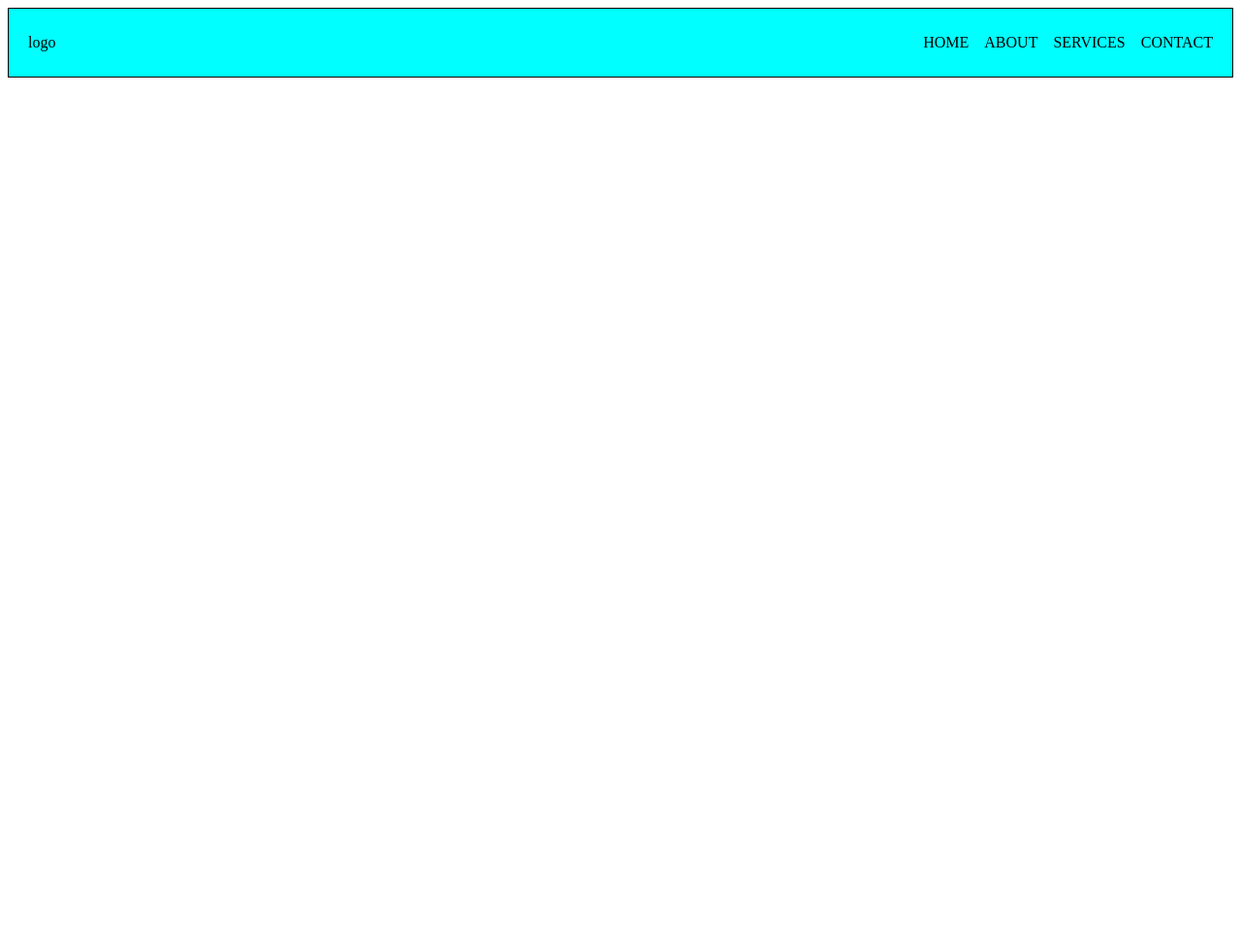
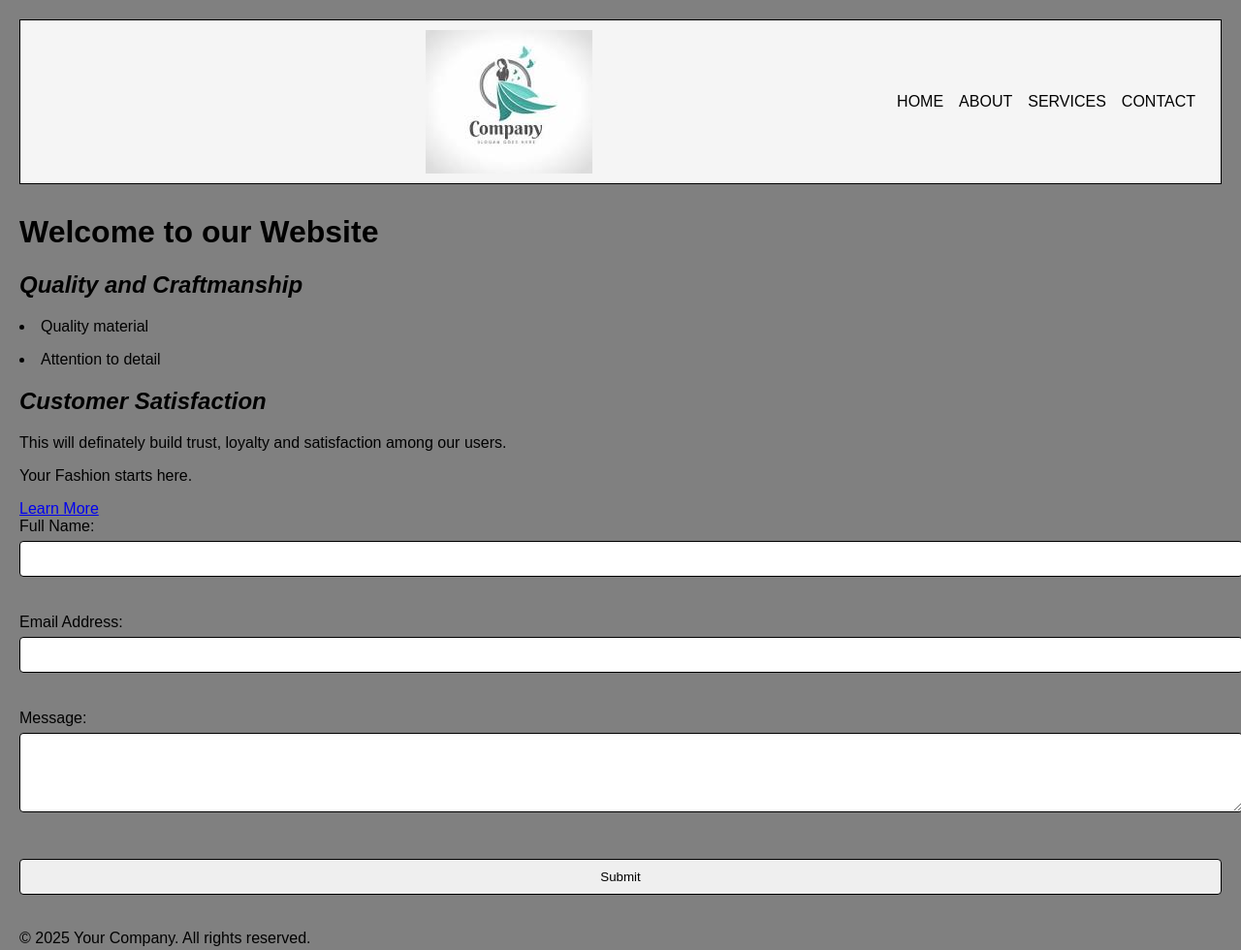
Before and after one commit to ritaedna/landing-page1, a plain HTML site: page index.html in a window 1280 px wide. Shown: the whole page at 97% size. Before the commit the page ends 800 px from the top, so only its background shows below. Drawn offline with Linux system fonts and the light colour scheme.

Commit message:
updated page layout

```diff
--- a/index.html
+++ b/index.html
@@ -3,12 +3,17 @@
 <head>
     <meta charset="UTF-8">
     <meta name="viewport" content="width=device-width, initial-scale=1.0">
-    <title>Document</title>
-    <link rel="stylesheet" href="style.css">
+    <title>landing-page1</title>
+    <link rel="stylesheet" href="stle.css">
 </head>
 <body>
+    </section>
+
+    <section class="hero"></section>
+    <div class="content"></div>
     <nav class="navbar">
-    <div class="LOGO">logo</div>
+     <div class="logo"></div>
+     <img src="download.jpg">
 
     <ul class="nav-links">
     <li><a href="#">HOME</a></li>
@@ -20,4 +25,30 @@
     </nav>
 
 </body>
+    </section>
+<section class="hero"></section>
+<div class="hero-content"></div>
+ <h1>Welcome to our Website</h1>
+ <h2>Quality and Craftmanship</h2>
+      <p><li>Quality material</li></p>
+      <p><li>Attention to detail</li></p>
+    </section>
+     <h2>Customer Satisfaction</h2>
+      <p>This will definately build trust, loyalty and satisfaction among our users.</p>
+  <p>Your Fashion starts here.</p>
+  <a href="#learn-more" class="hero-btn">Learn More</a>
+  </div>
+  </section>
+  <section id="signup"></section>
+  <form action="/submit" method="POST"></form>
+  <label for="name">Full Name:</label><br />
+   <input type="text" id="name" name="name" required /><br /><br />
+   <label for="email">Email Address:</label><br />
+    <input type="email" id="email" name="email" required /><br /><br />
+    <label for="message">Message:</label><br />
+        <textarea id="message" name="message" rows="4" cols="40"></textarea><br /><br />
+        <button type="submit">Submit</button>
+  <footer>
+    <p>&copy; 2025 Your Company. All rights reserved.</p>
+  </footer>
 </html>
--- a/stle.css
+++ b/stle.css
@@ -4,7 +4,7 @@
     align-items: center;
     padding: 10px 20px;
     border: 1px solid black;
-    background-color: aqua;
+    background-color: whitesmoke;
 
 }
 
@@ -13,9 +13,57 @@
     gap: 1rem;
     list-style: none;
     color: white;
+    margin: 6px;
 }
 
 .nav-links a{
     text-decoration: none;
     color: black;
 }
+.hero-content{
+    margin: 0;
+    height: 10px;
+    display: flex;
+    align-items: center;
+    justify-content: center;
+    color: white;
+    text-align: center;
+    position: relative;
+}
+.logo{
+  padding: 20px;
+  height: 90px;
+  width: 90px;
+}
+.logo img{
+    height: 100px;
+    width: 100px;
+    padding: 20px;
+
+}
+body {
+  font-family: Arial, Helvetica, sans-serif;
+  margin: 10px;
+  padding: 10px;
+  background-color: grey;
+  background-image: url(1232513887.url);
+}
+.form {
+  background-color: aquamarine;
+  padding: 20px;
+  border-radius: 6px;
+  max-width: 400px;
+}
+
+input, textarea, button {
+  width: 100%;
+  padding: 10px;
+  margin-top: 6px;
+  margin-bottom: 20px;
+  border: 1px solid black;
+  border-radius: 4px;
+}
+
+h2{
+  font-style: italic;
+}
```
Also changed, not shown: download.jpg (added), photo-1547044479-59ce6c0a784a.avif (added), photo-1558591710-4b4a1ae0f04d.avif (added).
